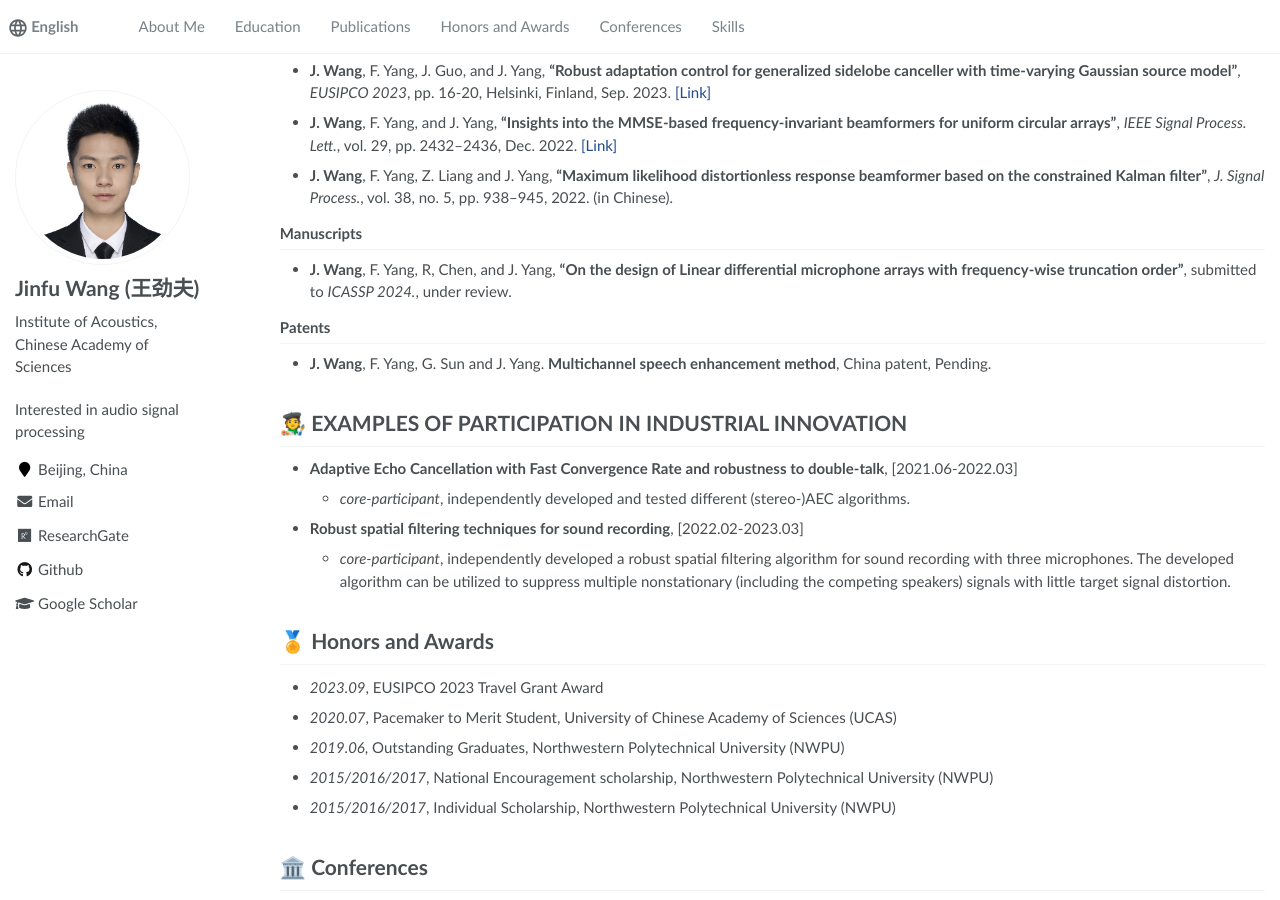
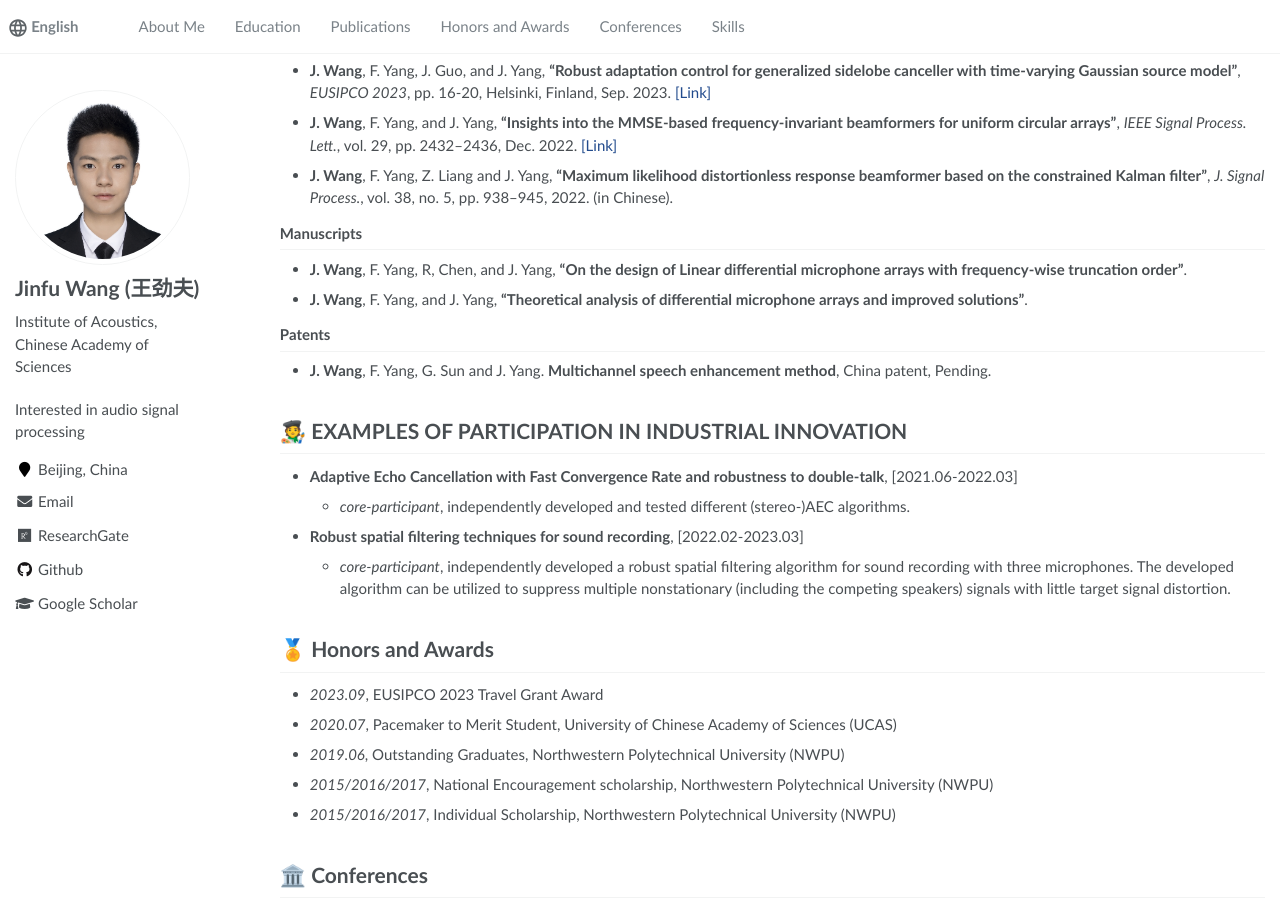
Before and after one commit to 875441459/875441459.github.io, a Jekyll site: the page built from _pages/about.md, in a window 1280 px wide and 900 px high, scrolled down 672 px. Built offline with Jekyll 4.4.1, drawn with Linux system fonts in a browser that asks for light colours.

Commit message:
Update about.md

```diff
--- a/_pages/about.md
+++ b/_pages/about.md
@@ -51,7 +51,9 @@ My research focuses on **microphone array processing**, **(semi-)blind speech se
 
 ### Manuscripts
 ---
-- **J. Wang**, F. Yang, R, Chen, and J. Yang, **"On the design of Linear differential microphone arrays with frequency-wise truncation order"**, submitted to *ICASSP 2024.*, under review.
+- **J. Wang**, F. Yang, R, Chen, and J. Yang, **"On the design of Linear differential microphone arrays with frequency-wise truncation order"**.
+
+- **J. Wang**, F. Yang, and J. Yang, **"Theoretical analysis of differential microphone arrays and improved solutions"**.
 
 ### Patents
 ---
```
